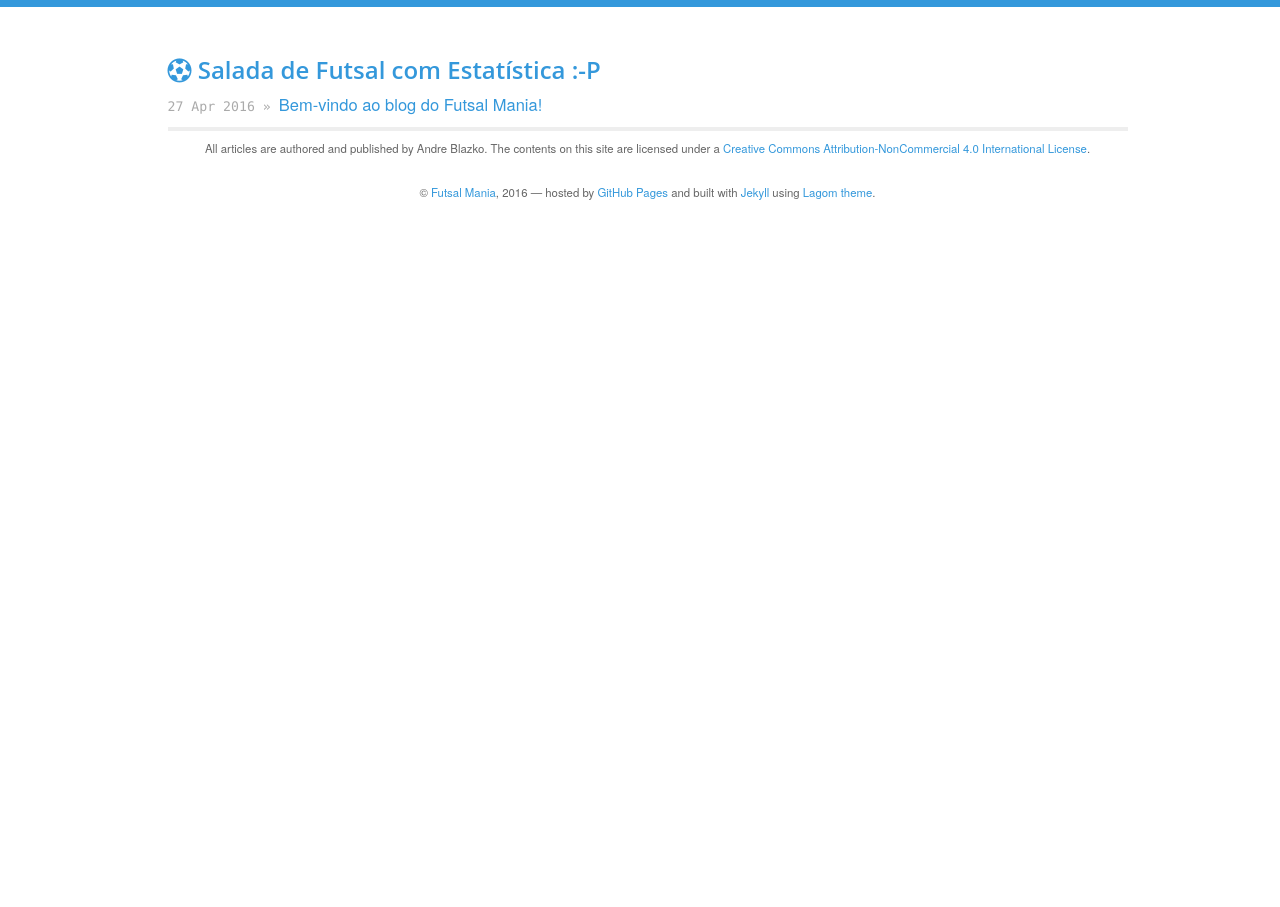
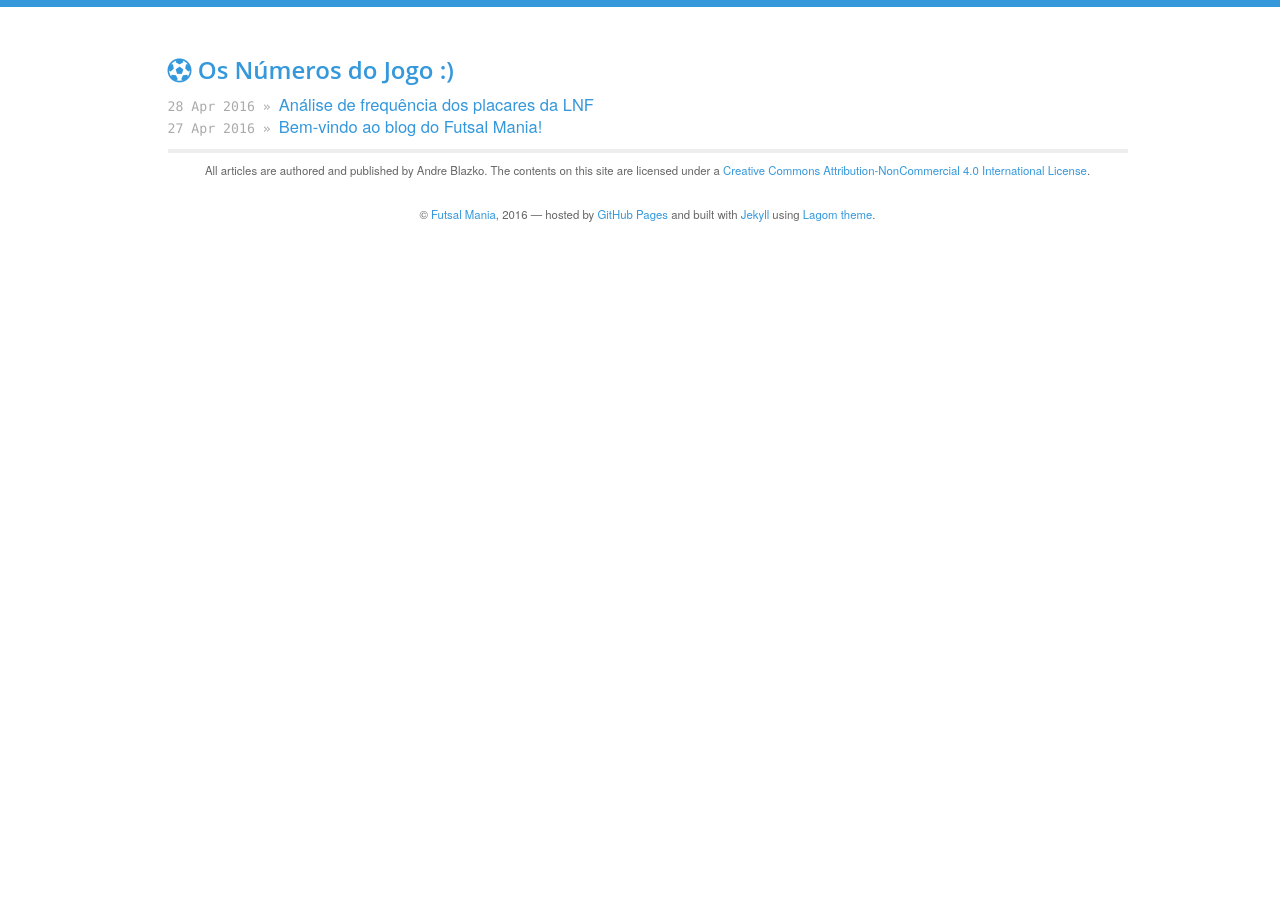
Before and after one commit to ablazko/futstat, a Jekyll site: the page built from index.html, in a window 1280 px wide. Built offline with Jekyll 4.4.1, drawn with Linux system fonts in a browser that asks for light colours; nearby versions of some CDN libraries.

```diff
--- a/index.html
+++ b/index.html
@@ -1,10 +1,10 @@
 ---
 layout: default
-title: Salada de Futsal com Estatística :-P
+title: Os Números do Jogo
 ---
 
 <div id="home">
-  <h2><i class="fa fa-futbol-o"></i> Salada de Futsal com Estatística :-P</h2>
+  <h2><i class="fa fa-futbol-o"></i> Os Números do Jogo :)</h2>
   <ul id="blog-posts" class="posts">
     {% for post in site.posts %}
       <li><span>{{ post.date | date_to_string }} &raquo;</span><a href="{{ site.url }}{{ post.url }}">{{ post.title }}</a></li>
```
Also changed, not shown: _posts/2016-04-28-analise-frequencia-placares-lnf.md (added, +38 -0 lines), posts-img/2016-04-28-frequencia-placares-lnf-img1.png (added).
